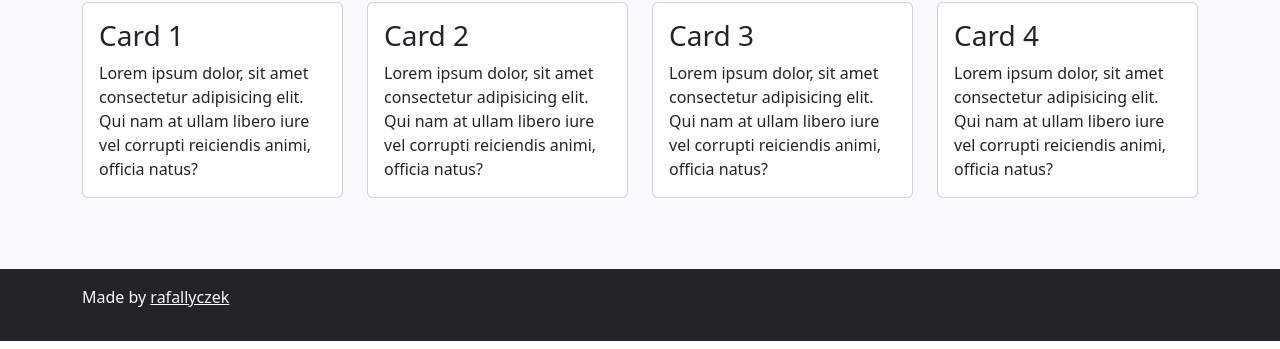
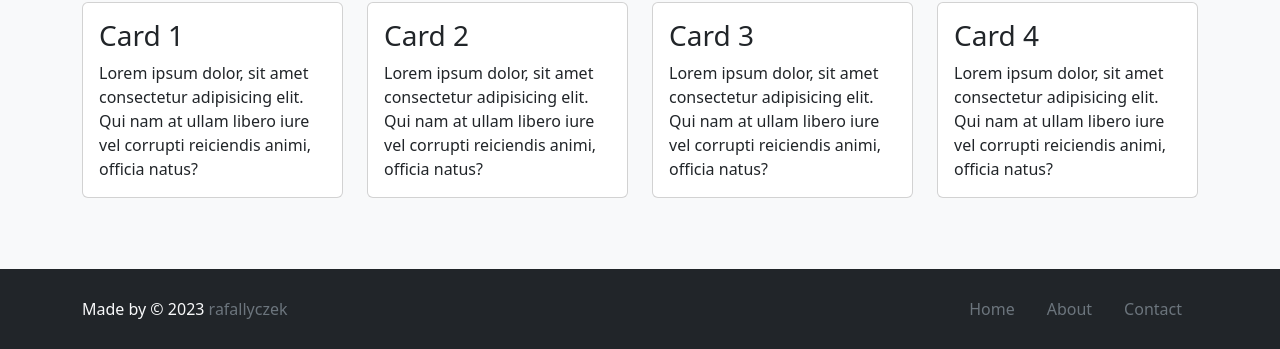
Before and after one commit to rafallyczek/bootstrap-page, a plain HTML site: page index.html in a window 1280 px wide. Shown: the part 587-936 px from the top of the page. Drawn offline with nearby package versions, Linux system fonts and the light colour scheme.

Commit message:
Change navbar alignment and edit footer
Changed navbar's alingment when expanded to center and added
more content to footer (author info and secondary navigation).

```diff
--- a/index.html
+++ b/index.html
@@ -18,7 +18,7 @@
                 <span class="navbar-toggler-icon"></span>
             </button>
             <div class="collapse navbar-collapse justify-content-end" id="nav">
-                <ul class="navbar-nav">
+                <ul class="navbar-nav flex-sm-row flex-column align-items-center">
                     <li class="nav-item">
                         <a href="#" class="nav-link">Home</a>
                     </li>
@@ -98,9 +98,26 @@
         </div>
     </section>
 
-    <footer class="bg-dark p-3">
+    <footer class="bg-dark p-3 d-flex align-items-center">
         <div class="container text-light">
-            <p>Made by <a class="text-light" href="https://github.com/rafallyczek">rafallyczek</a></p>
+            <div class="row">
+                <div class="col-6 d-flex align-items-center">
+                    <p class="m-0">Made by © 2023<a class="link-secondary text-decoration-none" href="https://github.com/rafallyczek"> rafallyczek</a></p>
+                </div>
+                <div class="col-6">
+                    <ul class="nav justify-content-end align-items-center flex-sm-row flex-column">
+                        <li class="nav-item">
+                            <a class="nav-link link-secondary" href="#">Home</a>
+                        </li>
+                        <li class="nav-item">
+                            <a class="nav-link link-secondary" href="#">About</a>
+                        </li>
+                        <li class="nav-item">
+                            <a class="nav-link link-secondary" href="#">Contact</a>
+                        </li>
+                    </ul>
+                </div>
+            </div>
         </div>
     </footer>
 
--- a/style.css
+++ b/style.css
@@ -1,6 +1,10 @@
 header,
 .cards {
   min-height: 50vh;
+}
+
+footer{
+  min-height: 10vh;
 }
 
 .gradient-background {
```
